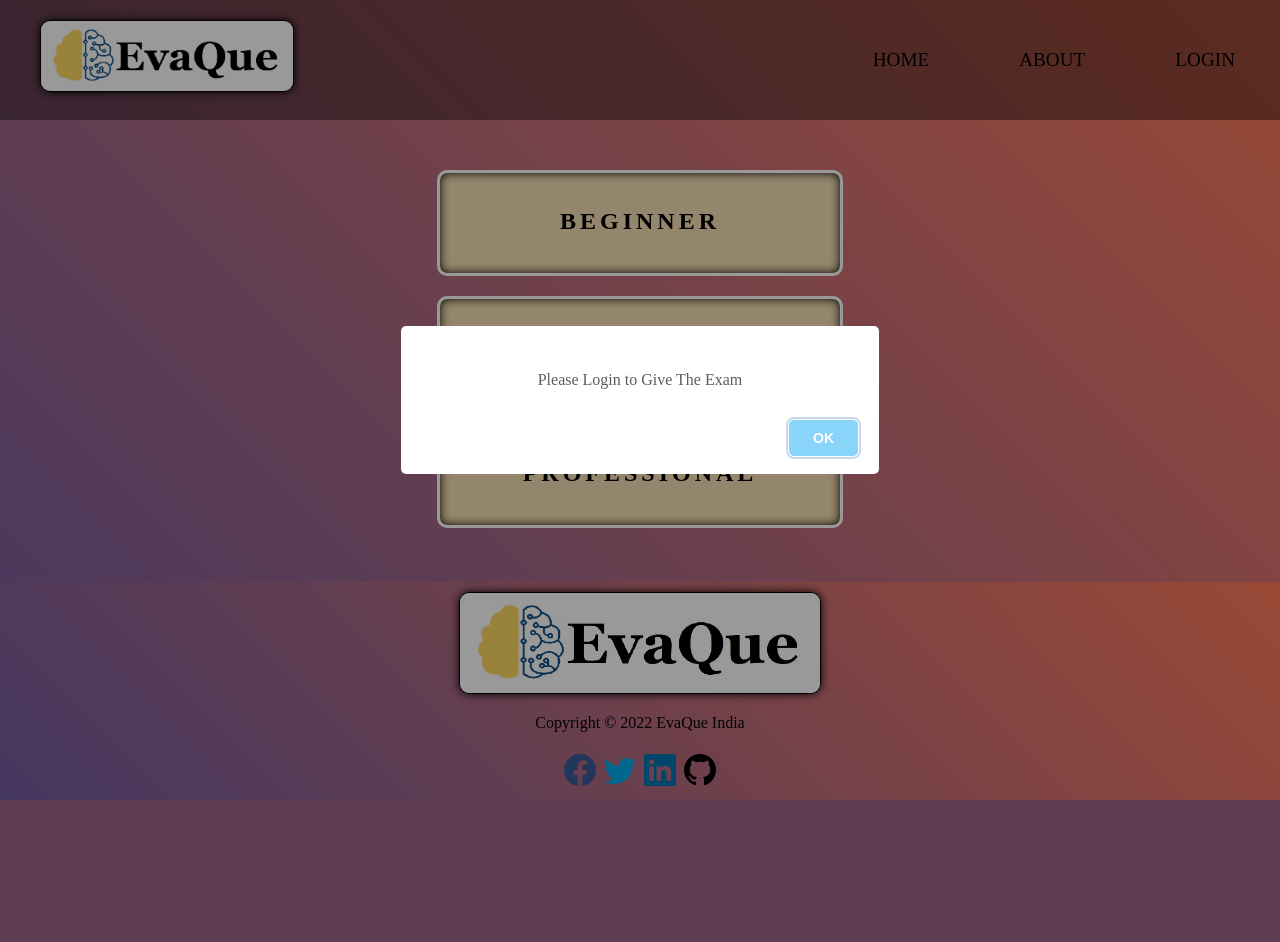
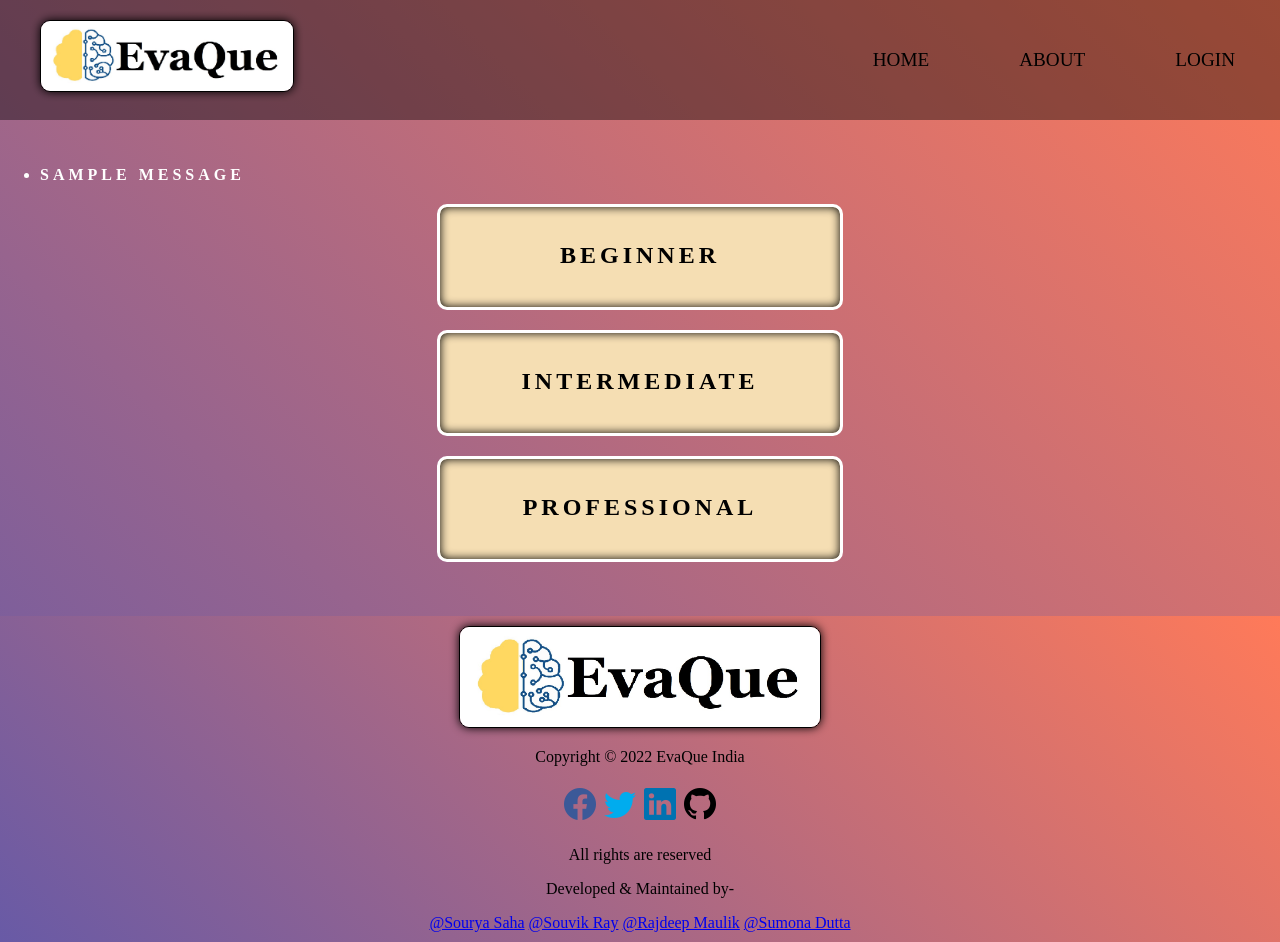
Before and after one commit to Rajdeep-1508/EvaQue, a Django app: page / in a window 1280 px wide. Before the commit the page ends 800 px from the top, so only its background shows below. Run offline with Django 4.2, Linux system fonts and the light colour scheme; one stand-in notice (Sample message) is shown.

Commit message:
Logged out message displaying

```diff
--- a/evaque/templates/authentication/index.html
+++ b/evaque/templates/authentication/index.html
@@ -18,9 +18,25 @@
               });
         </script>
     {% else %}
-    <script>
-        swal("Please Login to Give The Exam");
-    </script>
+        {% if messages %}
+            {% comment %} <script>
+                swal({
+                    title: "Good Bye",
+                    text: {{msg}},
+                    icon: "success",
+                    button: "OK",
+                })
+            </script> {% endcomment %}
+            <ul class="messages">
+                {% for message in messages %}
+                <li {% if message.tags %} class="{{ message.tags }}"{% endif %}>{{ message }}</li>
+                {% endfor %}
+            </ul>
+        {% else %}
+            <script>
+                swal("Please Login to Give The Exam");
+            </script>
+        {% endif %}
     {% endif %}
 
     {% if user.is_authenticated %}
```
Also changed, not shown: evaque/db.sqlite3.
